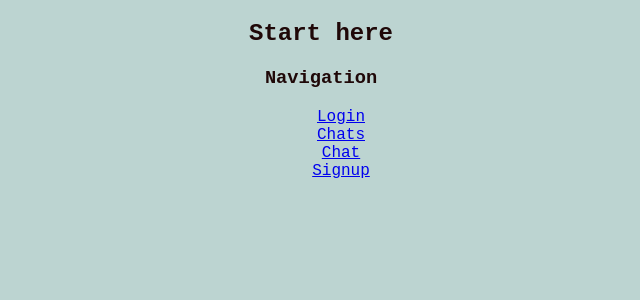
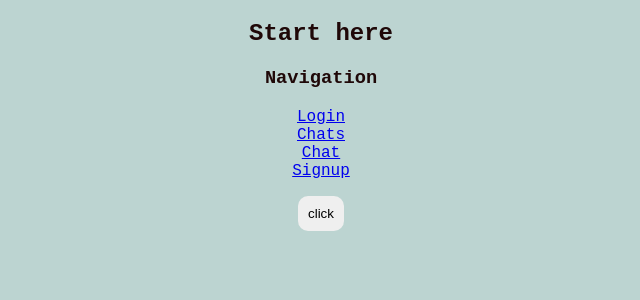
Before and after one commit to KubrakAlina/messenger, a Next.js app: page / in a window 1280 px wide. Shown: the top 300 px of the page, without its empty margins (319-959 px from the left). Built offline with nearby package versions, Linux system fonts and the light colour scheme.

Commit message:
add logout button

```diff
--- a/src/app/layout.module.scss
+++ b/src/app/layout.module.scss
@@ -8,5 +8,6 @@
 
   ul {
     list-style: none;
+    padding: 0;
   }
 }
--- a/src/app/page.tsx
+++ b/src/app/page.tsx
@@ -1,4 +1,5 @@
 import Link from "next/link";
+import LogOut from "@/components/LogOut/LogOut";
 
 export default function page() {
   return (
@@ -19,6 +20,7 @@ export default function page() {
           <Link href="/signup">Signup</Link>
         </li>
       </ul>
+      <LogOut />
     </>
   );
 }
--- /dev/null
+++ b/src/components/LogOut/LogOut.tsx
@@ -0,0 +1,19 @@
+"use client"
+import s from "./logout.module.scss"
+
+function LogOut() {
+
+  function handleClick() {
+    const storedUser = localStorage.getItem("user");
+    if (storedUser) {
+      localStorage.clear();
+    } else { console.log("you dont logged in") }
+  }
+
+
+  return (
+    <button className={s.button} onClick={handleClick}>click</button>
+  )
+}
+
+export default LogOut;
--- /dev/null
+++ b/src/components/LogOut/logout.module.scss
@@ -0,0 +1,7 @@
+.button {
+  display: block;
+  border: none;
+  padding: 10px;
+  border-radius: 10px;
+  margin: 0 auto;
+}
```
